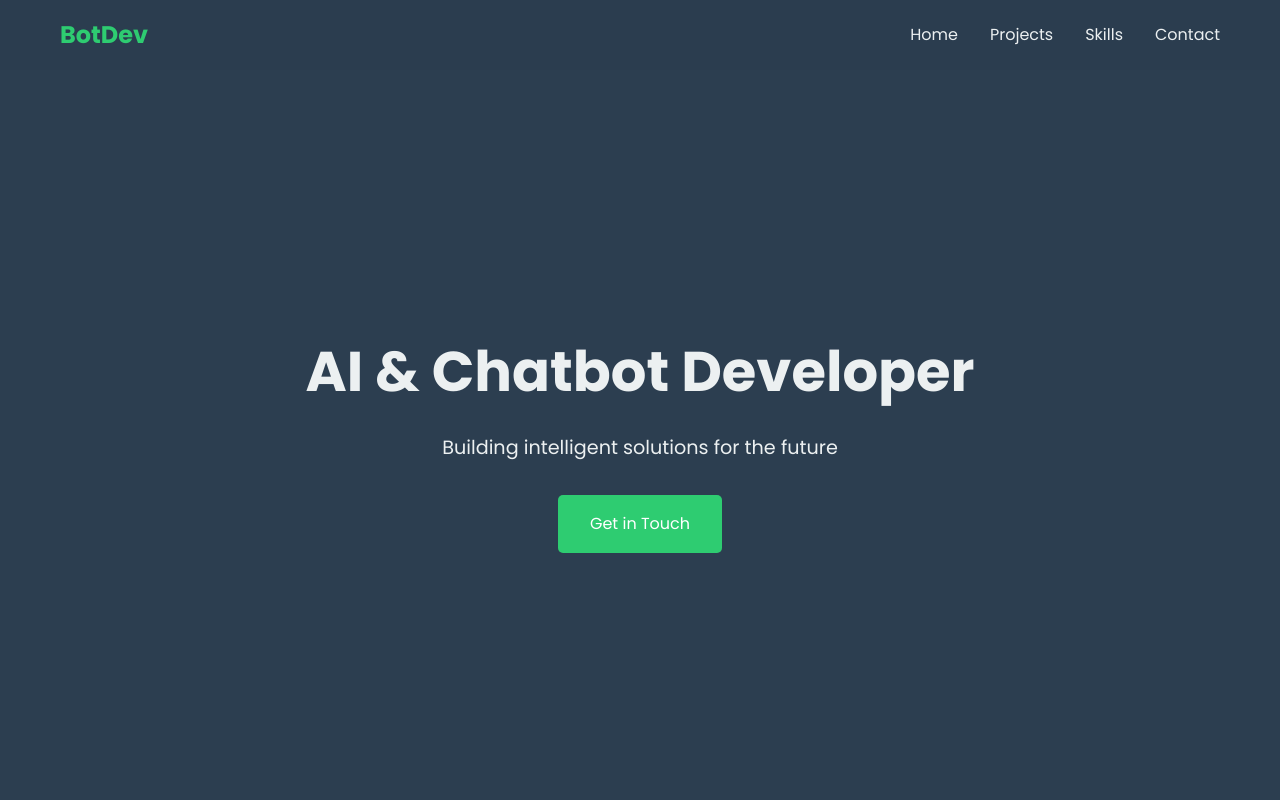
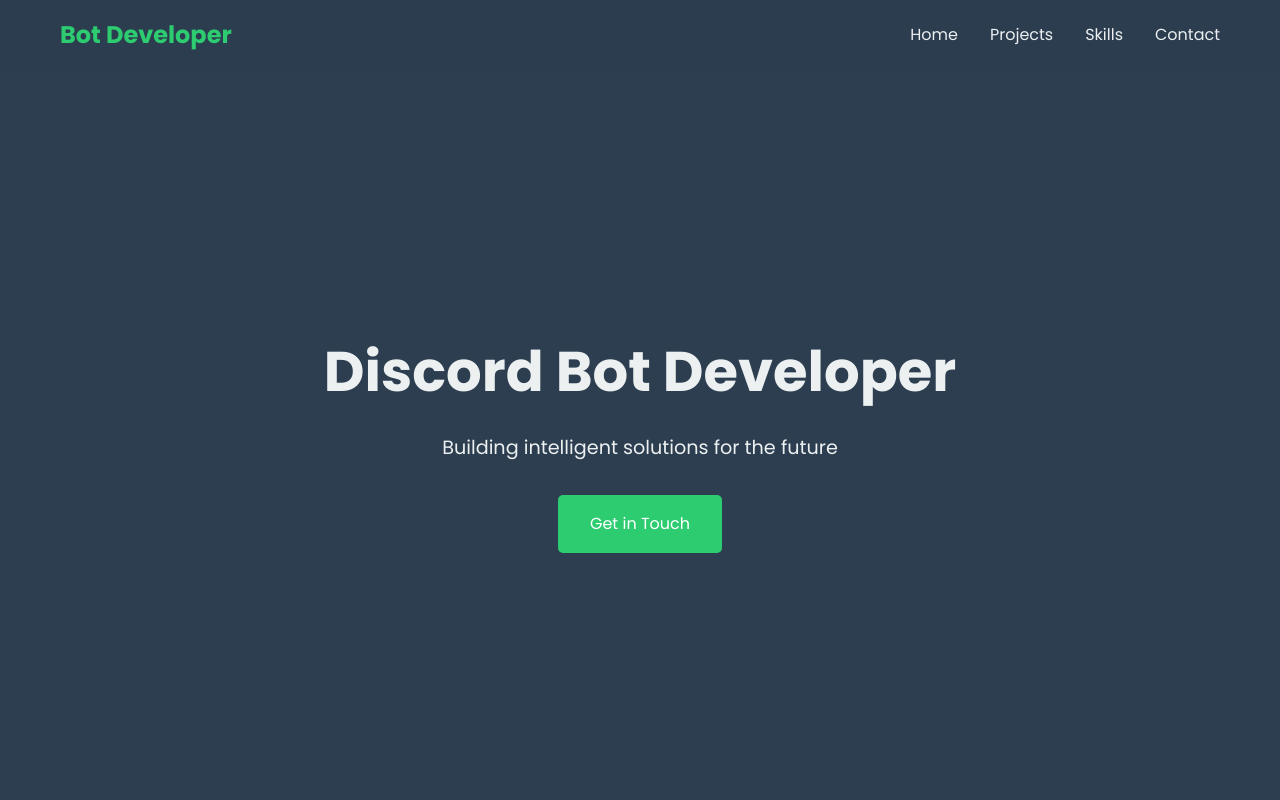
Before and after one commit to kofi-iet/kofi-iet.github.io, a plain HTML site: page index.html in a window 1280 px wide. Shown: the top 800 px of the page. Drawn offline with Linux system fonts and the light colour scheme.

Commit message:
Update index.html
Signed-off-by: I'm Gabutz <khurozikinmifta@gmail.com>

```diff
--- a/index.html
+++ b/index.html
@@ -3,7 +3,7 @@
 <head>
     <meta charset="UTF-8">
     <meta name="viewport" content="width=device-width, initial-scale=1.0">
-    <title>Bot Developer Portfolio</title>
+    <title>Bot Developer</title>
     <link rel="stylesheet" href="https://cdnjs.cloudflare.com/ajax/libs/font-awesome/6.0.0/css/all.min.css">
     <link href="https://fonts.googleapis.com/css2?family=Poppins:wght@300;400;500;600;700&display=swap" rel="stylesheet">
     <style>
@@ -224,7 +224,7 @@
 <body>
     <header>
         <nav class="container">
-            <div class="logo">BotDev</div>
+            <div class="logo">Bot Developer</div>
             <div class="nav-links">
                 <a href="#home">Home</a>
                 <a href="#projects">Projects</a>
@@ -236,7 +236,7 @@
 
     <section id="home" class="hero">
         <div class="container hero-content">
-            <h1>AI & Chatbot Developer</h1>
+            <h1>Discord Bot Developer</h1>
             <p>Building intelligent solutions for the future</p>
             <a href="#contact" class="cta-btn">Get in Touch</a>
         </div>
```
